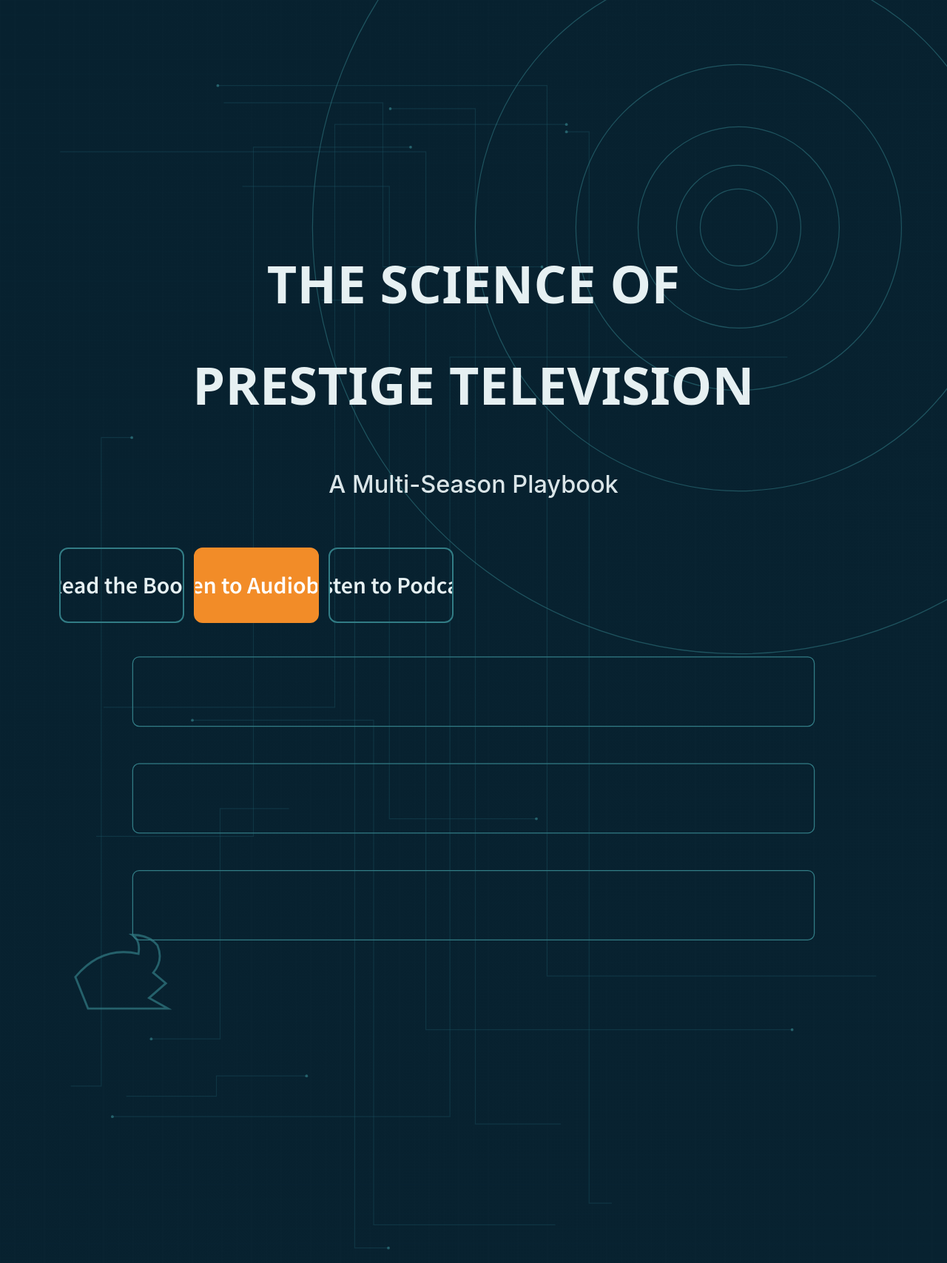
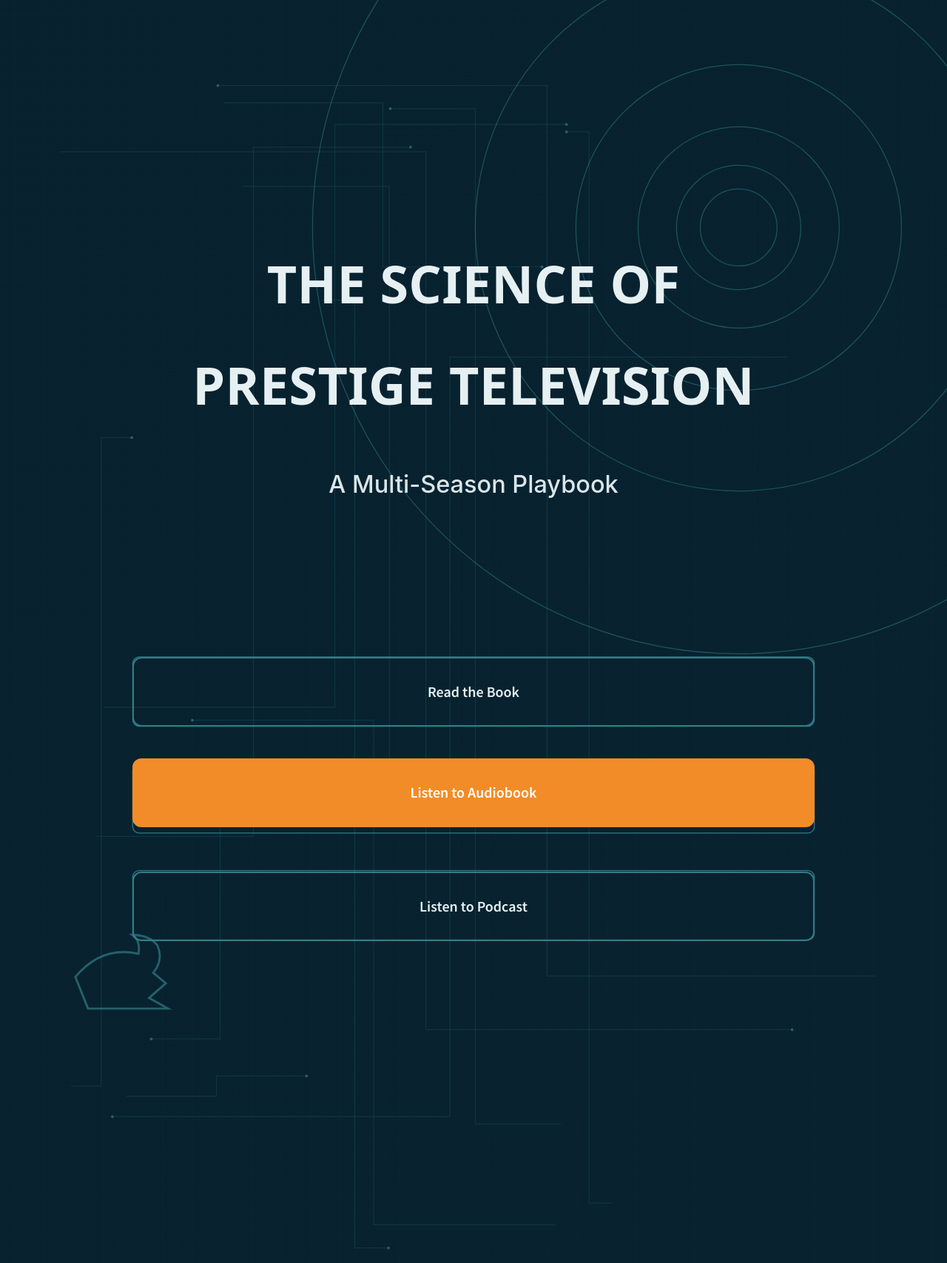
Before and after one commit to myk410/advanced_writing, a Flask app: page / in a window 1280 px wide. Shown: the top 1707 px of the page at 74% size. Run offline with Flask 3, Linux system fonts and the light colour scheme; data that the repository does not hold is empty.

Commit message:
Fix blueprint button layout and sizing

```diff
--- a/static/css/style.css
+++ b/static/css/style.css
@@ -68,7 +68,8 @@ ul {
     background: transparent;
     font-family: 'Source Sans Pro', sans-serif;
     font-weight: 600;
-    font-size: clamp(0.8rem, 2.5vw, 2rem);
+    font-size: clamp(0.6rem, 1.2vw, 1rem);
+    padding: 0 0.25rem;
     text-decoration: none;
     white-space: nowrap;
     overflow: hidden;
@@ -104,3 +105,30 @@ ul {
     width: 13.19%;
     height: 6%;
 }
+
+@media (max-width: 1366px) {
+    #pdf-button {
+        top: 52%;
+        left: 14%;
+        width: 72%;
+        height: 5.5%;
+    }
+
+    #audiobook-button {
+        top: 60%;
+        left: 14%;
+        width: 72%;
+        height: 5.5%;
+    }
+
+    #podcast-button {
+        top: 69%;
+        left: 14%;
+        width: 72%;
+        height: 5.5%;
+    }
+
+    .blueprint-btn {
+        font-size: clamp(0.9rem, 3vw, 1.25rem);
+    }
+}
```
